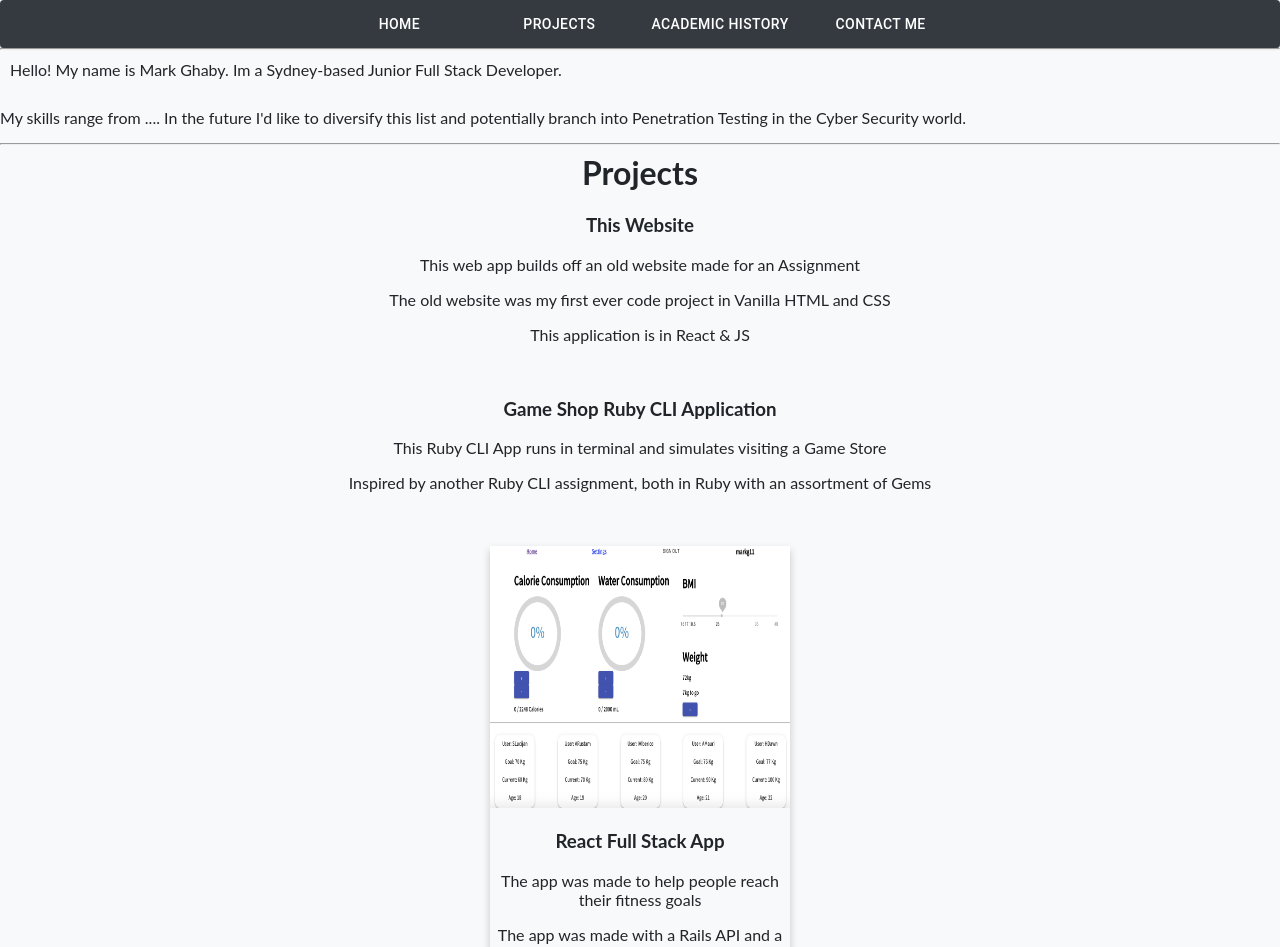
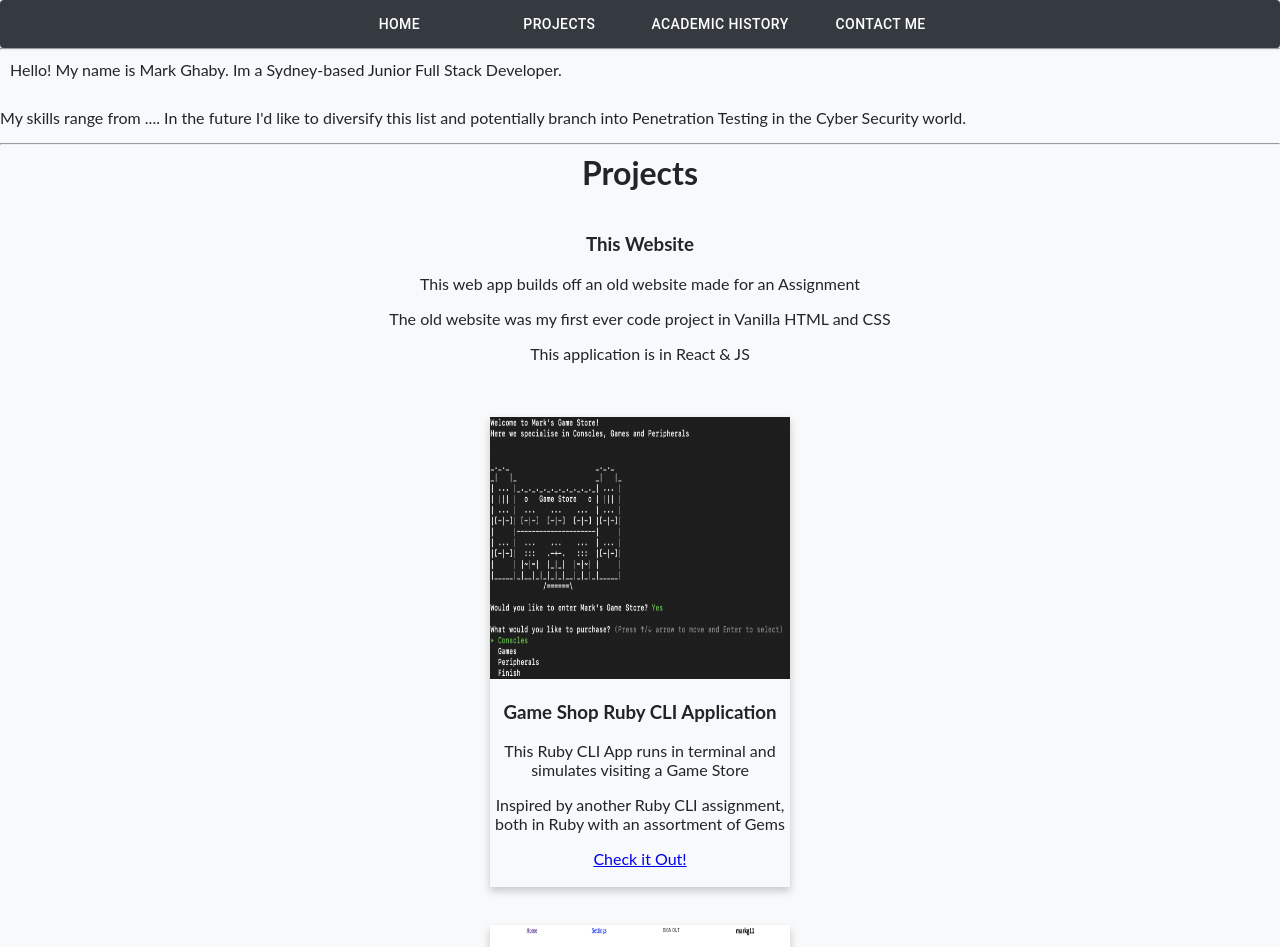
Before and after one commit to mghaby/mark-site-updated, a React (Create React App) app: page / in a window 1280 px wide. Shown: the top 947 px of the page. Built offline with nearby package versions, Linux system fonts and the light colour scheme; the HTML template or start-up script is replaced by a standard one.

Commit message:
projects page basically done

```diff
--- a/src/components/Landing.js
+++ b/src/components/Landing.js
@@ -5,7 +5,7 @@ function Landing() {
       <div>
         <h1>Welcome</h1>
         <p style={{margin: 10}}>Hello! My name is Mark Ghaby. Im a Sydney-based Junior Full Stack Developer.</p>
-        {/* an img should be here of self */}
+          {/* an img should be here of self */}
         <br />
         <p>My skills range from .... In the future I'd like to
           diversify this list and potentially branch into Penetration
--- a/src/components/Projects.js
+++ b/src/components/Projects.js
@@ -1,4 +1,4 @@
-// import ruby from '../img/ruby'
+import ruby from '../img/ruby.png'
 import react_project from '../img/react_project.png'
 
 const proImg = {
@@ -21,14 +21,15 @@ const card = {
   maxWidth: 300,
   margin: "auto",
   textAlign: "center"
-}
+};
 
 function Projects() {
     return (
       <div>
         <h1 style={{textAlign: "center"}}>Projects</h1>
-{/* make a card graphic thing for the projects  */}
+        <br />
         <div style={divCent}>
+          {/* do this project once done site */}
           <h3>This Website</h3>
           <p>This web app builds off an old website made for an Assignment</p>
           <p>The old website was my first ever code project in Vanilla HTML and CSS</p>
@@ -38,12 +39,16 @@ function Projects() {
         <br />
         <br />
 
-        <div style={divCent}>
+        <div style={card}>
+          <img src={ruby} alt="CLI App Image" style={proImg}/>
+          <br />
+          <br />
           <h3>Game Shop Ruby CLI Application</h3>
-          {/* <img src={ruby} alt="CLI App Image" style={proImg}/> */}
           <p>This Ruby CLI App runs in terminal and simulates visiting a Game Store</p>
           <p>Inspired by another Ruby CLI assignment, both in Ruby with an assortment of Gems</p>
-          {/* <p>https://github.com/mghaby/game_shop</p> */}
+          <a href={"https://github.com/mghaby/game_shop"}>Check it Out!</a>
+          <br />
+          <br />
         </div>
         <br />
         <br />
```
Also changed, not shown: src/img/ruby.png (added).
